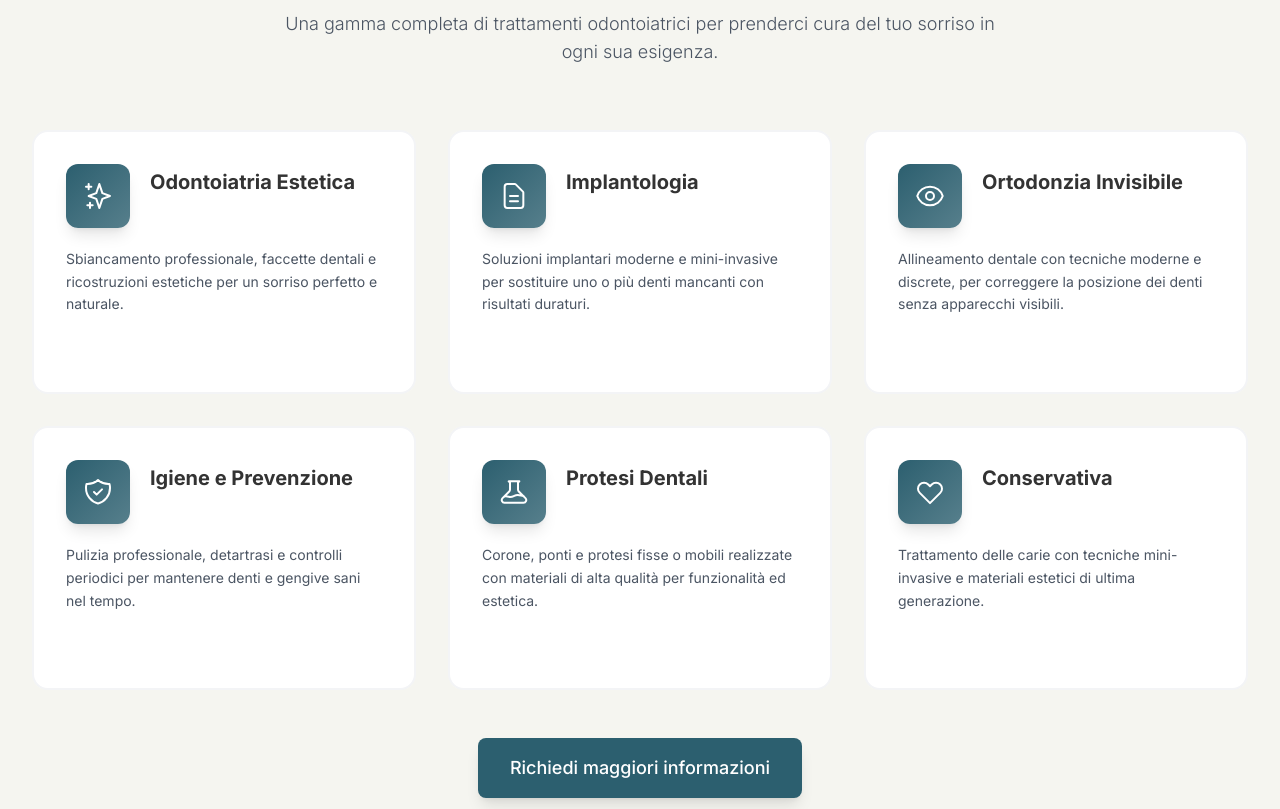
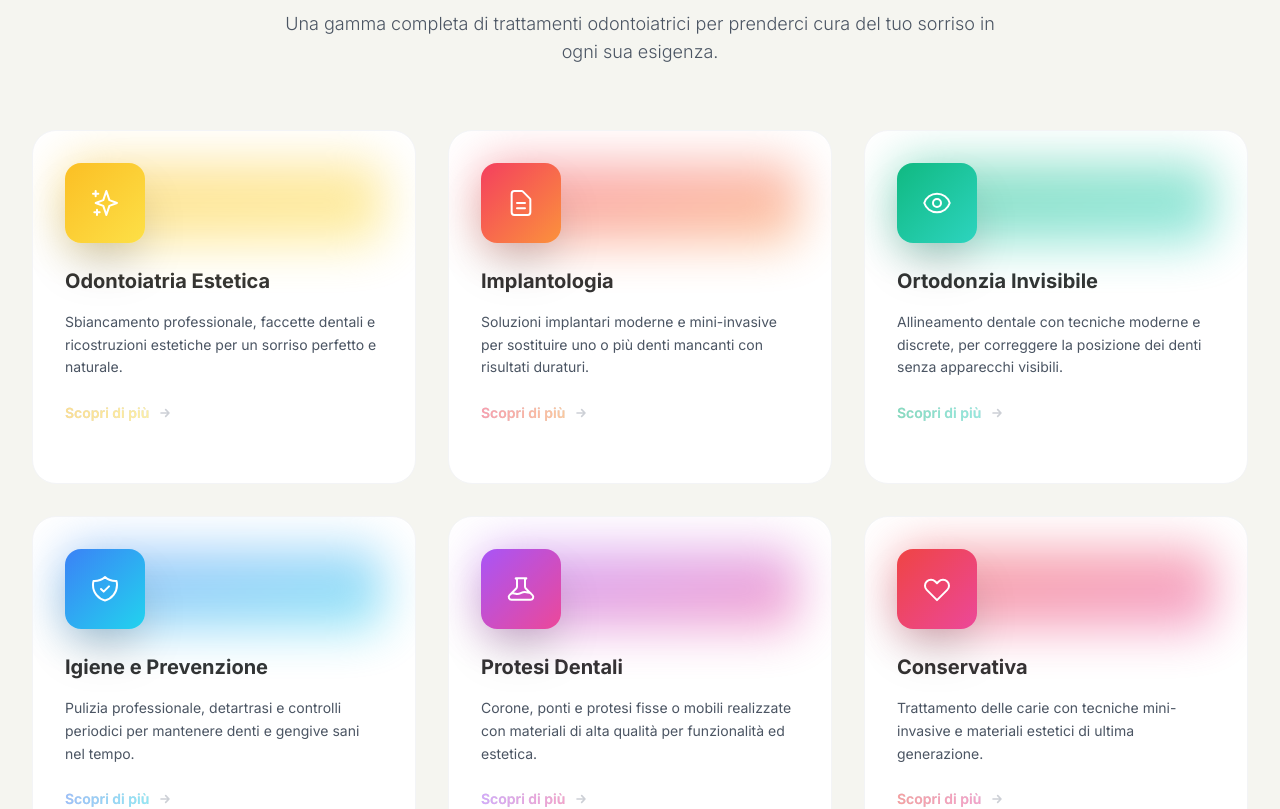
Before and after one commit to sebyudrescu/Dental-Clinic, a Next.js app: page / in a window 1280 px wide. Shown: the part 2060-2869 px from the top of the page. Built offline with nearby package versions, Linux system fonts and the light colour scheme.

Commit message:
Enhance services section: vibrant gradient colors, animated orbs, pulsing icons, shimmer effects, progress bars

```diff
--- a/app/components/Services.tsx
+++ b/app/components/Services.tsx
@@ -8,7 +8,10 @@ const services = [
       <svg className="w-8 h-8" fill="none" stroke="currentColor" viewBox="0 0 24 24">
         <path strokeLinecap="round" strokeLinejoin="round" strokeWidth={1.5} d="M5 3v4M3 5h4M6 17v4m-2-2h4m5-16l2.286 6.857L21 12l-5.714 2.143L13 21l-2.286-6.857L5 12l5.714-2.143L13 3z" />
       </svg>
-    )
+    ),
+    gradient: 'from-amber-400 to-yellow-300',
+    iconBg: 'bg-gradient-to-br from-amber-400 to-yellow-300',
+    hoverGlow: 'group-hover:shadow-amber-400/50',
   },
   {
     title: "Implantologia",
@@ -17,7 +20,10 @@ const services = [
       <svg className="w-8 h-8" fill="none" stroke="currentColor" viewBox="0 0 24 24">
         <path strokeLinecap="round" strokeLinejoin="round" strokeWidth={1.5} d="M9 12h6m-6 4h6m2 5H7a2 2 0 01-2-2V5a2 2 0 012-2h5.586a1 1 0 01.707.293l5.414 5.414a1 1 0 01.293.707V19a2 2 0 01-2 2z" />
       </svg>
-    )
+    ),
+    gradient: 'from-rose-500 to-orange-400',
+    iconBg: 'bg-gradient-to-br from-rose-500 to-orange-400',
+    hoverGlow: 'group-hover:shadow-rose-500/50',
   },
   {
     title: "Ortodonzia Invisibile",
@@ -27,7 +33,10 @@ const services = [
         <path strokeLinecap="round" strokeLinejoin="round" strokeWidth={1.5} d="M15 12a3 3 0 11-6 0 3 3 0 016 0z" />
         <path strokeLinecap="round" strokeLinejoin="round" strokeWidth={1.5} d="M2.458 12C3.732 7.943 7.523 5 12 5c4.478 0 8.268 2.943 9.542 7-1.274 4.057-5.064 7-9.542 7-4.477 0-8.268-2.943-9.542-7z" />
       </svg>
-    )
+    ),
+    gradient: 'from-emerald-500 to-teal-400',
+    iconBg: 'bg-gradient-to-br from-emerald-500 to-teal-400',
+    hoverGlow: 'group-hover:shadow-emerald-500/50',
   },
   {
     title: "Igiene e Prevenzione",
@@ -36,7 +45,10 @@ const services = [
       <svg className="w-8 h-8" fill="none" stroke="currentColor" viewBox="0 0 24 24">
         <path strokeLinecap="round" strokeLinejoin="round" strokeWidth={1.5} d="M9 12l2 2 4-4m5.618-4.016A11.955 11.955 0 0112 2.944a11.955 11.955 0 01-8.618 3.04A12.02 12.02 0 003 9c0 5.591 3.824 10.29 9 11.622 5.176-1.332 9-6.03 9-11.622 0-1.042-.133-2.052-.382-3.016z" />
       </svg>
-    )
+    ),
+    gradient: 'from-blue-500 to-cyan-400',
+    iconBg: 'bg-gradient-to-br from-blue-500 to-cyan-400',
+    hoverGlow: 'group-hover:shadow-blue-500/50',
   },
   {
     title: "Protesi Dentali",
@@ -45,7 +57,10 @@ const services = [
       <svg className="w-8 h-8" fill="none" stroke="currentColor" viewBox="0 0 24 24">
         <path strokeLinecap="round" strokeLinejoin="round" strokeWidth={1.5} d="M19.428 15.428a2 2 0 00-1.022-.547l-2.387-.477a6 6 0 00-3.86.517l-.318.158a6 6 0 01-3.86.517L6.05 15.21a2 2 0 00-1.806.547M8 4h8l-1 1v5.172a2 2 0 00.586 1.414l5 5c1.26 1.26.367 3.414-1.415 3.414H4.828c-1.782 0-2.674-2.154-1.414-3.414l5-5A2 2 0 009 10.172V5L8 4z" />
       </svg>
-    )
+    ),
+    gradient: 'from-purple-500 to-pink-500',
+    iconBg: 'bg-gradient-to-br from-purple-500 to-pink-500',
+    hoverGlow: 'group-hover:shadow-purple-500/50',
   },
   {
     title: "Conservativa",
@@ -54,7 +69,10 @@ const services = [
       <svg className="w-8 h-8" fill="none" stroke="currentColor" viewBox="0 0 24 24">
         <path strokeLinecap="round" strokeLinejoin="round" strokeWidth={1.5} d="M4.318 6.318a4.5 4.5 0 000 6.364L12 20.364l7.682-7.682a4.5 4.5 0 00-6.364-6.364L12 7.636l-1.318-1.318a4.5 4.5 0 00-6.364 0z" />
       </svg>
-    )
+    ),
+    gradient: 'from-red-500 to-pink-500',
+    iconBg: 'bg-gradient-to-br from-red-500 to-pink-500',
+    hoverGlow: 'group-hover:shadow-red-500/50',
   }
 ];
 
@@ -78,37 +96,53 @@ export default function Services() {
           {services.map((service, index) => (
             <div
               key={index}
-              className="group relative bg-white p-6 sm:p-8 rounded-2xl hover:shadow-2xl transition-all duration-500 border-2 border-gray-100 hover:border-luxury-gold/50 hover:-translate-y-2 overflow-hidden"
+              className={`group relative bg-white p-6 sm:p-8 rounded-3xl hover:shadow-2xl ${service.hoverGlow} transition-all duration-700 border border-gray-100 hover:border-transparent hover:-translate-y-3 hover:scale-[1.02] overflow-hidden cursor-pointer`}
+              style={{
+                animation: `fadeInUp 0.6s ease-out ${index * 0.1}s backwards`
+              }}
             >
-              {/* Background gradient effect */}
-              <div className="absolute inset-0 bg-gradient-to-br from-petrol-blue/0 to-luxury-gold/0 group-hover:from-petrol-blue/5 group-hover:to-luxury-gold/5 transition-all duration-500"></div>
+              {/* Animated gradient background */}
+              <div className={`absolute inset-0 bg-gradient-to-br ${service.gradient} opacity-0 group-hover:opacity-5 transition-all duration-700`}></div>
 
-              <div className="relative">
-                <div className="flex items-start gap-4 sm:gap-5 mb-4 sm:mb-5">
-                  <div className="flex-shrink-0 w-14 h-14 sm:w-16 sm:h-16 rounded-xl bg-gradient-to-br from-petrol-blue to-petrol-blue/80 flex items-center justify-center text-white shadow-lg group-hover:shadow-xl group-hover:scale-110 transition-all duration-500">
-                    {service.icon}
-                  </div>
-                  <div className="flex-1 pt-1 min-w-0">
-                    <h3 className="text-lg sm:text-xl font-bold text-dark-gray mb-1 sm:mb-2 group-hover:text-petrol-blue transition-colors leading-tight">
-                      {service.title}
-                    </h3>
+              {/* Decorative animated orbs */}
+              <div className={`absolute -top-10 -right-10 w-32 h-32 bg-gradient-to-br ${service.gradient} rounded-full blur-3xl opacity-0 group-hover:opacity-20 transition-all duration-700`}></div>
+              <div className={`absolute -bottom-10 -left-10 w-32 h-32 bg-gradient-to-br ${service.gradient} rounded-full blur-3xl opacity-0 group-hover:opacity-15 transition-all duration-700 delay-100`}></div>
+
+              <div className="relative z-10">
+                {/* Icon with pulsing effect */}
+                <div className="mb-6 relative">
+                  <div className={`absolute inset-0 ${service.iconBg} rounded-2xl blur-xl opacity-0 group-hover:opacity-60 animate-pulse`}></div>
+                  <div className={`relative w-16 h-16 sm:w-20 sm:h-20 rounded-2xl ${service.iconBg} flex items-center justify-center text-white shadow-2xl group-hover:shadow-2xl group-hover:scale-110 group-hover:rotate-6 transition-all duration-700`}>
+                    <div className="transform group-hover:scale-110 transition-transform duration-500">
+                      {service.icon}
+                    </div>
                   </div>
                 </div>
 
-                <p className="text-gray-600 leading-relaxed text-sm mb-4 sm:mb-6">
+                {/* Title with gradient on hover */}
+                <h3 className={`text-lg sm:text-xl font-bold text-dark-gray mb-3 sm:mb-4 leading-tight group-hover:bg-gradient-to-r group-hover:${service.gradient} group-hover:bg-clip-text group-hover:text-transparent transition-all duration-500`}>
+                  {service.title}
+                </h3>
+
+                <p className="text-gray-600 leading-relaxed text-sm mb-6 group-hover:text-gray-700 transition-colors">
                   {service.description}
                 </p>
 
-                {/* CTA Link - Hidden on mobile for cleaner look */}
-                <div className="hidden sm:flex items-center gap-2 text-petrol-blue font-medium text-sm opacity-0 group-hover:opacity-100 transition-opacity duration-500">
-                  <span>Scopri di più</span>
-                  <svg className="w-4 h-4 transform group-hover:translate-x-1 transition-transform" fill="none" stroke="currentColor" viewBox="0 0 24 24">
-                    <path strokeLinecap="round" strokeLinejoin="round" strokeWidth={2} d="M9 5l7 7-7 7" />
+                {/* Animated CTA with arrow */}
+                <div className="flex items-center gap-2 text-transparent bg-gradient-to-r bg-clip-text from-gray-400 to-gray-400 group-hover:from-current group-hover:to-current font-semibold text-sm opacity-50 group-hover:opacity-100 transition-all duration-500">
+                  <span className={`bg-gradient-to-r ${service.gradient} bg-clip-text`}>Scopri di più</span>
+                  <svg className="w-4 h-4 text-gray-400 group-hover:text-current transform group-hover:translate-x-2 transition-all duration-500" fill="none" stroke="currentColor" viewBox="0 0 24 24">
+                    <path strokeLinecap="round" strokeLinejoin="round" strokeWidth={2.5} d="M13 7l5 5m0 0l-5 5m5-5H6" />
                   </svg>
                 </div>
 
-                {/* Decorative corner */}
-                <div className="absolute -bottom-6 -right-6 w-24 h-24 bg-luxury-gold/10 rounded-full blur-2xl opacity-0 group-hover:opacity-100 transition-opacity duration-500"></div>
+                {/* Progress bar indicator */}
+                <div className={`mt-6 h-1 w-0 bg-gradient-to-r ${service.gradient} rounded-full group-hover:w-full transition-all duration-1000 shadow-lg`}></div>
+              </div>
+
+              {/* Shimmer effect overlay */}
+              <div className="absolute inset-0 opacity-0 group-hover:opacity-100 transition-opacity duration-700">
+                <div className="absolute inset-0 bg-gradient-to-r from-transparent via-white/10 to-transparent transform -skew-x-12 group-hover:translate-x-full transition-transform duration-1000"></div>
               </div>
             </div>
           ))}
```
